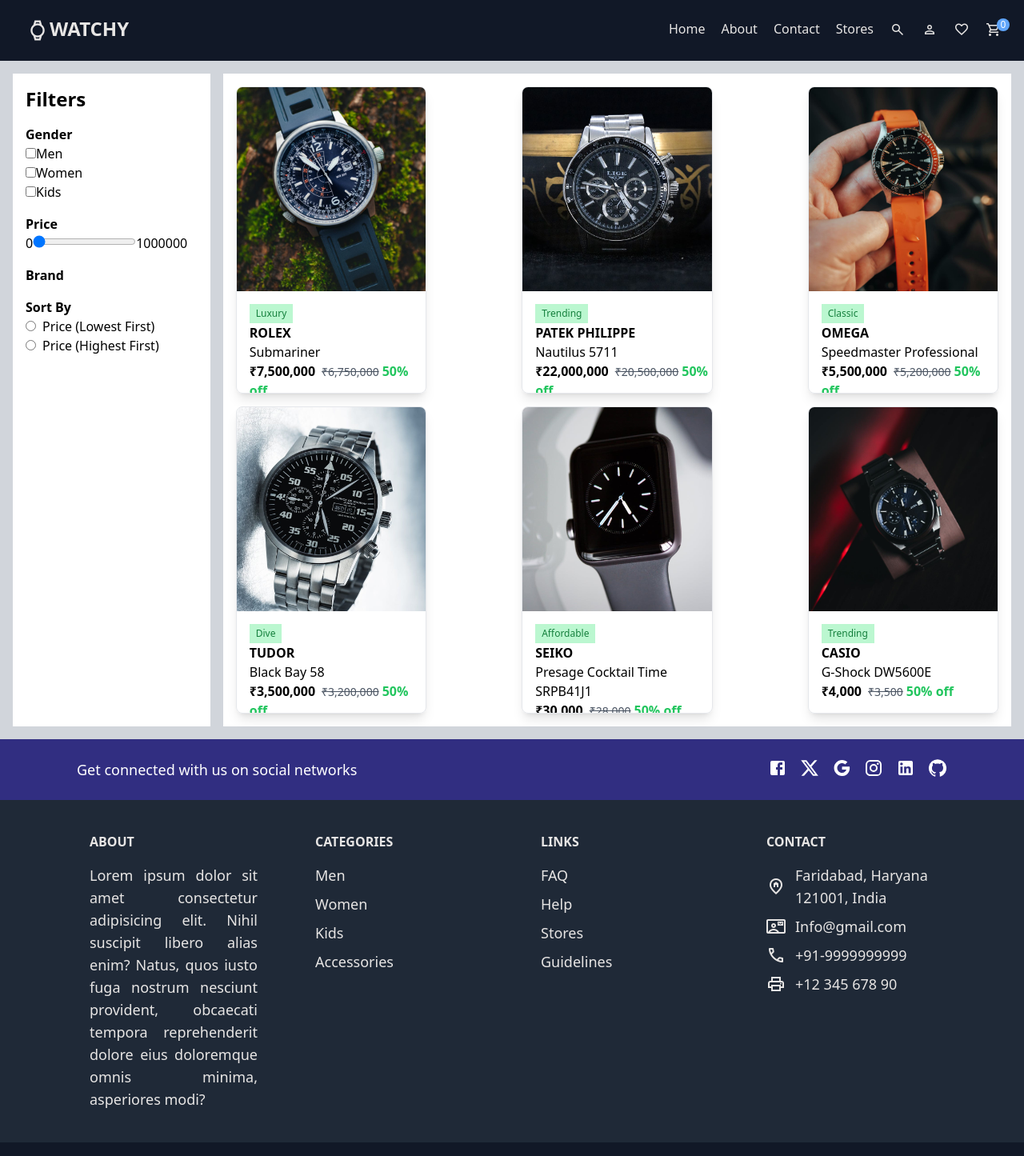
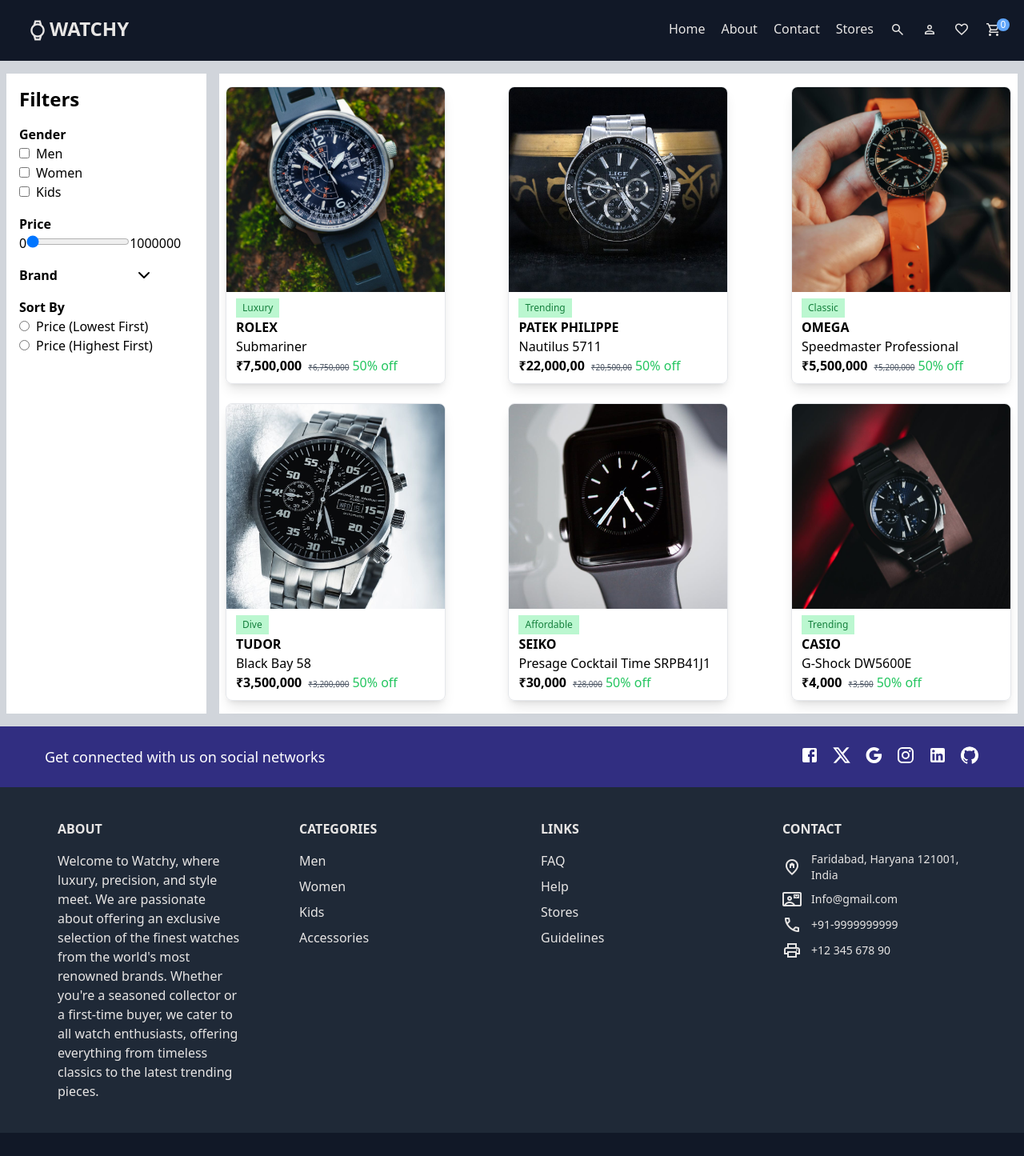
Before and after one commit to Ronit1808/Watchy, a React (Vite) app in the folder client/: page /products/1 in a window 1280 px wide. Shown: the top 1445 px of the page at 80% size. Built offline with nearby package versions, Linux system fonts and the light colour scheme.

Commit message:
added responsiveness to the products page

```diff
--- a/client/src/Components/Footer/Footer.jsx
+++ b/client/src/Components/Footer/Footer.jsx
@@ -12,11 +12,11 @@
       <div className="wrapper flex flex-col">
 
         {/* Social Section */}
-        <div className="socials flex justify-between px-4 sm:px-10 md:px-24 py-6 bg-indigo-900 text-white">
-          <div className="left text-sm sm:text-lg">
+        <div className="socials flex justify-between px-4 sm:px-8 md:px-14 py-6 bg-indigo-900 text-white">
+          <div className="left text-xs sm:text-lg">
             Get connected with us on social networks
           </div>
-          <div className="right flex gap-4 text-base sm:text-xl md:text-2xl">
+          <div className="right flex gap-2 sm:gap-4">
             <FacebookIcon className="cursor-pointer hover:opacity-80" />
             <XIcon className="cursor-pointer hover:opacity-80" />
             <GoogleIcon className="cursor-pointer hover:opacity-80" />
@@ -27,13 +27,13 @@
         </div>
 
         {/* Main Footer Sections */}
-        <div className="top flex flex-col md:flex-row sm:px-12 md:px-24 px-6 py-6 gap-10 bg-gray-800 text-stone-200">
+        <div className="top flex flex-col md:flex-row sm:px-8 md:px-14 px-6 py-6 gap-10 bg-gray-800 text-stone-200">
 
           {/* About Section */}
           <div className="item2 flex flex-col flex-1 p-4">
             <div className="section-heading font-bold mb-4">ABOUT</div>
-            <p className="text-justify text-sm sm:text-base md:text-lg">
-              Lorem ipsum dolor sit amet consectetur adipisicing elit. Nihil suscipit libero alias enim? Natus, quos iusto fuga nostrum nesciunt provident, obcaecati tempora reprehenderit dolore eius doloremque omnis minima, asperiores modi?
+            <p className="text-wrap text-xs sm:text-sm md:text-base">
+            Welcome to Watchy, where luxury, precision, and style meet. We are passionate about offering an exclusive selection of the finest watches from the world's most renowned brands. Whether you're a seasoned collector or a first-time buyer, we cater to all watch enthusiasts, offering everything from timeless classics to the latest trending pieces.
             </p>
           </div>
 
@@ -41,10 +41,10 @@
           <div className="item2 flex-1 p-4">
             <div className="section-heading font-bold mb-4">CATEGORIES</div>
             <ul>
-              <li className="mb-2 text-sm sm:text-base md:text-lg">Men</li>
-              <li className="mb-2 text-sm sm:text-base md:text-lg">Women</li>
-              <li className="mb-2 text-sm sm:text-base md:text-lg">Kids</li>
-              <li className="mb-2 text-sm sm:text-base md:text-lg">Accessories</li>
+              <li className="mb-2 text-xs sm:text-sm md:text-base">Men</li>
+              <li className="mb-2 text-xs sm:text-sm md:text-base">Women</li>
+              <li className="mb-2 text-xs sm:text-sm md:text-base">Kids</li>
+              <li className="mb-2 text-xs sm:text-sm md:text-base">Accessories</li>
             </ul>
           </div>
 
@@ -52,30 +52,30 @@
           <div className="item2 flex-1 p-4">
             <div className="section-heading font-bold mb-4">LINKS</div>
             <ul>
-              <li className="mb-2 text-sm sm:text-base md:text-lg">FAQ</li>
-              <li className="mb-2 text-sm sm:text-base md:text-lg">Help</li>
-              <li className="mb-2 text-sm sm:text-base md:text-lg">Stores</li>
-              <li className="mb-2 text-sm sm:text-base md:text-lg">Guidelines</li>
+              <li className="mb-2 text-xs sm:text-sm md:text-base">FAQ</li>
+              <li className="mb-2 text-xs sm:text-sm md:text-base">Help</li>
+              <li className="mb-2 text-xs sm:text-sm md:text-base">Stores</li>
+              <li className="mb-2 text-xs sm:text-sm md:text-base">Guidelines</li>
             </ul>
           </div>
 
           {/* Contact Section */}
           <div className="item2 flex-1 p-4">
-            <div className="section-heading font-bold mb-4">CONTACT</div>
+            <div className="section-heading font-bold mb-2 sm:mb-4">CONTACT</div>
             <ul>
-              <li className="mb-2 flex justify-start items-center gap-3 text-sm sm:text-base md:text-lg">
+              <li className="mb-2 flex justify-start items-center gap-3 text-xs sm:text-sm ">
                 <span className="material-symbols-outlined">home_pin</span>
                 <span>Faridabad, Haryana 121001, India</span>
               </li>
-              <li className="mb-2 flex justify-start items-center gap-3 text-sm sm:text-base md:text-lg">
+              <li className="mb-2 flex justify-start items-center gap-3 text-xs sm:text-sm ">
                 <span className="material-symbols-outlined">contact_mail</span>
                 <span>Info@gmail.com</span>
               </li>
-              <li className="mb-2 flex justify-start items-center gap-3 text-sm sm:text-base md:text-lg">
+              <li className="mb-2 flex justify-start items-center gap-3 text-xs sm:text-sm ">
                 <span className="material-symbols-outlined">call</span>
                 <span>+91-9999999999</span>
               </li>
-              <li className="mb-2 flex justify-start items-center gap-3 text-sm sm:text-base md:text-lg">
+              <li className="mb-2 flex justify-start items-center gap-3 text-xs sm:text-sm ">
                 <span className="material-symbols-outlined">print</span>
                 <span>+12 345 678 90</span>
               </li>
@@ -85,8 +85,8 @@
 
         {/* Footer Bottom Section */}
           <div className="left flex justify-center items-center gap-3 text-sm sm:text-lg md:text-xl bg-gray-900 py-6 text-stone-200">
-            <span className="logo text-xl font-semibold">WATCHY</span>
-            <span className="copyright font-normal">© Copyright 2024. All Rights Reserved</span>
+            <span className="logo text-base sm:text-lg md:text-xl font-semibold">WATCHY</span>
+            <span className="copyright text-xs sm:text-base md:text-base font-normal">© Copyright 2024. All Rights Reserved</span>
           </div>
         </div>
       </div>
--- a/client/src/Components/ProductsCard/ProductsCard.jsx
+++ b/client/src/Components/ProductsCard/ProductsCard.jsx
@@ -3,9 +3,9 @@
 
 const ProductsCard = ({ watch }) => {
   return (
-    <Link to='/product/:id'>
+    <Link to={`/product/${watch.id}`}>
       <div className="card-container flex flex-col h-full border shadow-lg rounded-lg overflow-hidden group">
-      <div className="image-container w-full h-4/6 flex-shrink-0 overflow-hidden">
+        <div className="image-container w-full h-64 sm:aspect-[3/4] flex-shrink-0 overflow-hidden">
           <img
             className="object-cover w-full h-full transform transition duration-300 ease-in-out group-hover:scale-105 group-hover:opacity-95"
             src={watch.img}
@@ -14,18 +14,23 @@
         </div>
 
         {/* Content Section */}
-      <div className="content-container flex flex-col justify-between p-4 h-2/6">
-        <p className="type inline-block px-2 py-1 text-xs bg-green-200 text-green-700 max-w-fit flex-shrink-0">
+        <div className="content-container flex flex-col justify-between px-2 py-2 sm:px-3 h-full">
+          <p className="type inline-block px-2 py-1 text-[8px] sm:text-xs bg-green-200 text-green-700 max-w-fit flex-shrink-0">
             {watch.type}
           </p>
-        <p className="brand font-semibold uppercase">{watch.brand}</p>
-        <p className="productname text-normal">{watch.model}</p>
+
+          {/* Brand Name */}
+          <p className="brand font-semibold uppercase text-xs sm:text-base md:text-base">{watch.brand}</p>
+
+
+          {/* Product Name */}
+          <p className="productname text-[12px] sm:text-base md:text-base">{watch.model}</p>
 
           {/* Price Section */}
-        <div className="price mt-auto">
-          <span className="discountprice font-semibold">{watch.price}</span>
-          <span className="actualprice line-through pl-2 text-sm text-gray-600">{watch.discountPrice}</span>
-          <span className="off text-green-500 font-semibold ml-1">50% off</span>
+          <div className="price mt-auto text-xs sm:text-sm md:text-base">
+            <span className="discountprice font-semibold text-xs sm:text-base">{watch.price}</span>
+            <span className="actualprice line-through pl-2 text-[10px] text-gray-600">{watch.discountPrice}</span>
+            <span className="off text-green-500 ml-1 text-[10px] sm:text-sm md:text-base">50% off</span>
           </div>
         </div>
       </div>
--- a/client/src/Pages/Products/Products.jsx
+++ b/client/src/Pages/Products/Products.jsx
@@ -6,6 +6,7 @@
 import cardimg4 from '../../Images/cardimg4.jpg';
 import cardimg5 from '../../Images/cardimg5.jpg';
 import cardimg6 from '../../Images/cardimg6.jpg';
+import { ChevronDown } from 'lucide-react';
 
 function Products() {
   const [isOpen, setIsOpen] = useState(false);
@@ -29,8 +30,8 @@
       brand: "Patek Philippe",
       model: "Nautilus 5711",
       img: cardimg2,
-      price: "₹22,000,000",
-      discountPrice: "₹20,500,000",
+      price: "₹22,000,00",
+      discountPrice: "₹20,500,00",
       type: "Trending"
     },
     {
@@ -72,8 +73,9 @@
   ];
 
   return (
-    <div className="products flex mx-4 my-4">
-      <div className="left basis-1/5 p-4 bg-white">
+    <div className="products flex flex-col lg:flex-row mx-2 my-4">
+      {/* Sidebar (Filters) */}
+      <div className="left lg:basis-1/5 p-4 bg-white lg:mr-4 mb-4 lg:mb-0">
         <h2 className="text-2xl font-semibold">Filters</h2>
 
         {/* Gender Filter */}
@@ -81,15 +83,15 @@
           <h3 className="filterheading font-semibold">Gender</h3>
           <div className="inputitem">
             <input type="checkbox" id="1" value={1} />
-            <label htmlFor="1">Men</label>
+            <label className="pl-2" htmlFor="1">Men</label>
           </div>
           <div className="inputitem">
             <input type="checkbox" id="2" value={2} />
-            <label htmlFor="2">Women</label>
+            <label className="pl-2" htmlFor="2">Women</label>
           </div>
           <div className="inputitem">
             <input type="checkbox" id="3" value={3} />
-            <label htmlFor="3">Kids</label>
+            <label className="pl-2" htmlFor="3">Kids</label>
           </div>
         </div>
 
@@ -107,16 +109,19 @@
         <div className="filteritem my-4">
           <button
             onClick={toggleDropdown}
-            className="font-semibold rounded-md focus:outline-none"
+            className="font-semibold rounded-md focus:outline-none flex items-center"
           >
             Brand
+            <span className={`ml-24 ${isOpen ? 'rotate-180' : '' }`}>
+              <ChevronDown />
+            </span>
           </button>
           {isOpen && (
-            <div className="mt-2 w-full bg-white shadow-lg rounded-md border border-gray-200">
+            <div className="mt-2 w-full bg-white rounded-md">
               <ul className="py-2">
                 <li className="px-4 py-2 hover:bg-gray-100">Rolex</li>
-                <li className="px-4 py-2 hover:bg-gray-100">Omega </li>
-                <li className="px-4 py-2 hover:bg-gray-100"> Titan </li>
+                <li className="px-4 py-2 hover:bg-gray-100">Omega</li>
+                <li className="px-4 py-2 hover:bg-gray-100">Titan</li>
               </ul>
             </div>
           )}
@@ -141,10 +146,11 @@
         </div>
       </div>
 
-      <div className="right basis-4/5 ml-4 bg-white">
-        <div className="productscard-container flex flex-wrap justify-between gap-4 mx-4 my-4">
+      {/* Products List (Cards) */}
+      <div className="right lg:basis-4/5 bg-white">
+        <div className="productscard-container flex flex-wrap justify-between gap-2 sm:justify-between sm:gap-6 sm:mx-2 my-4">
           {watches.map((watch) => (
-            <div key={watch.id} className="card-wrapper w-1/4 h-96">
+            <div key={watch.id} className="card-wrapper w-[48%] sm:w-[32%] md:w-[30%] lg:w-[28%] ">
               <ProductsCard watch={watch} />
             </div>
           ))}
```
Lines whose indentation alone changed are shown as unchanged.
